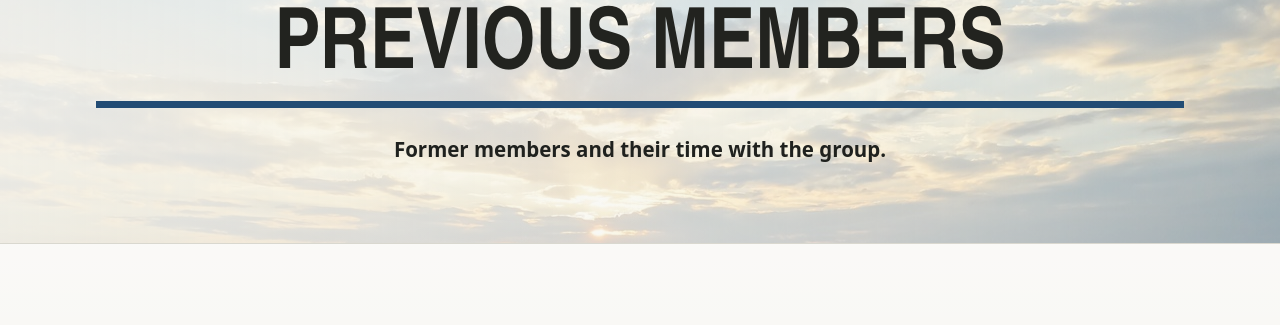
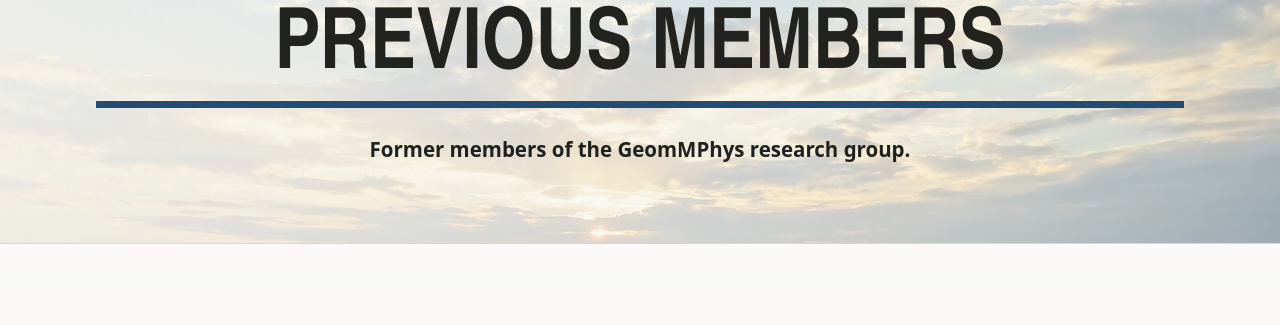
Before and after one commit to GeomMPhys/geommphys.github.io, a Jekyll site: the page built from previous-members.md, in a window 1280 px wide and 1303 px high. Shown: the part 196-521 px from the top of the window. Built offline with Jekyll 4.4.1, drawn with Linux system fonts in a browser that asks for light colours.

Commit message:
Update previous-members.md

```diff
--- a/previous-members.md
+++ b/previous-members.md
@@ -1,7 +1,7 @@
 ---
 title: Previous Members
 section: Group
-description: Former members and their time with the group.
+description: Former members of the GeomMPhys research group.
 permalink: /previous-members/
 ---
 
```
